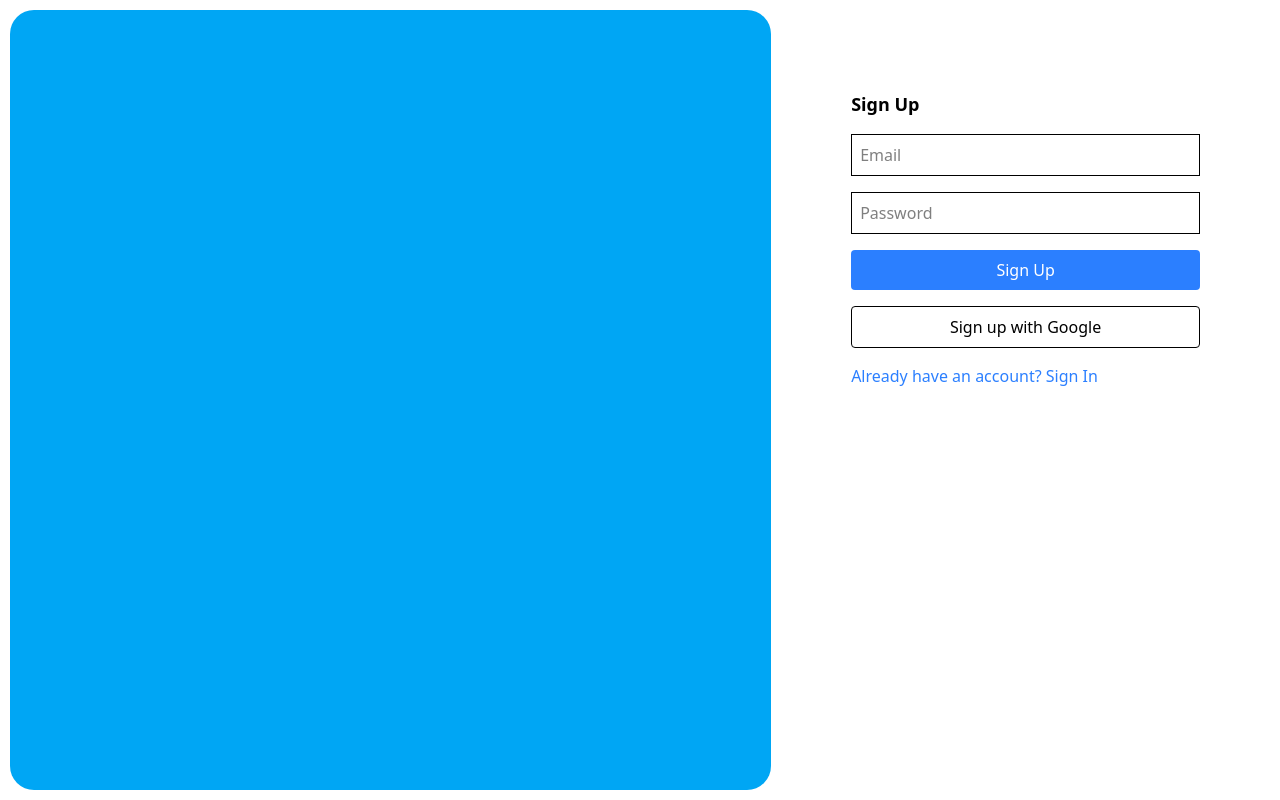
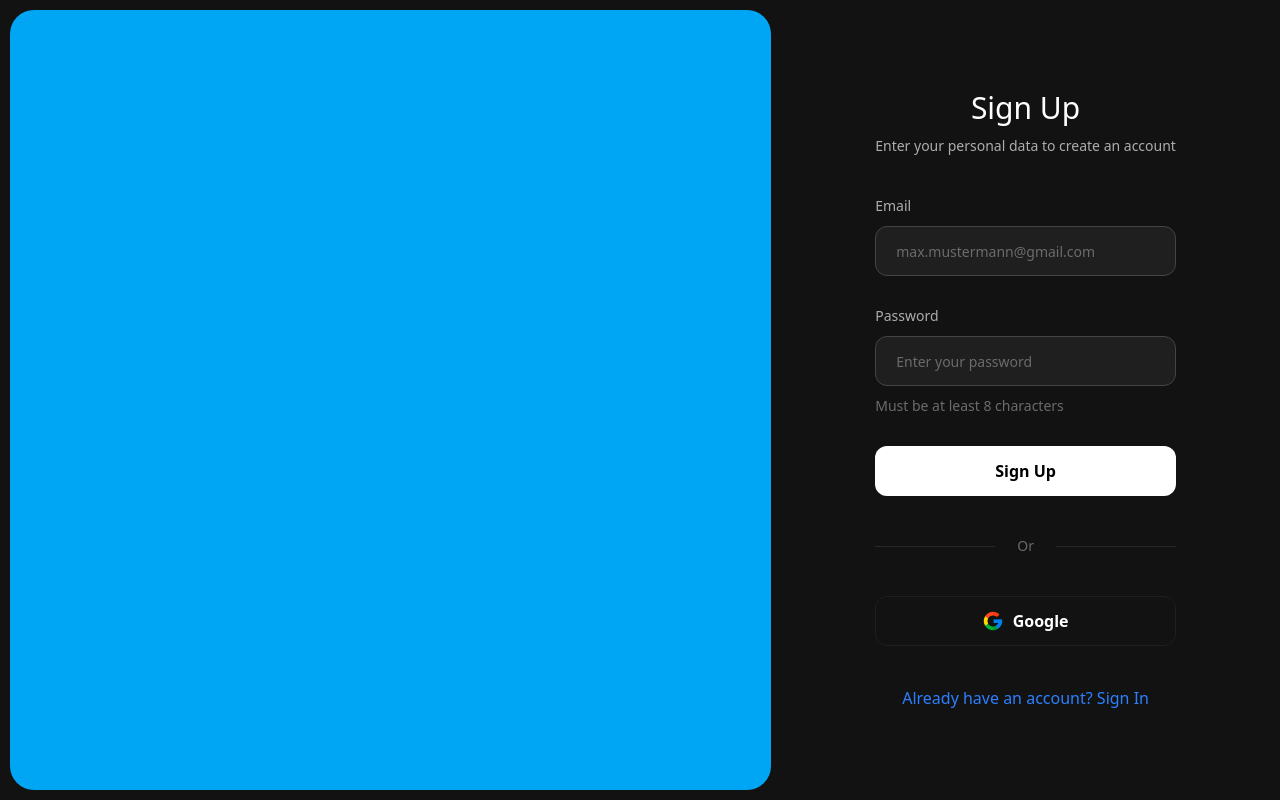
Before and after one commit to ArthurKunz/login, a Next.js app: page /pages/auth in a window 1280 px wide. Built offline with nearby package versions, Linux system fonts and the light colour scheme; no server answers.

Commit message:
main task: added forgot password section (change password doesnt work anymore)(also did many other things, its a messy commit) | code supabase

```diff
--- a/app/components/signin.tsx
+++ b/app/components/signin.tsx
@@ -8,9 +8,15 @@ interface SignInProps {
     onGoToSignUp: () => void
 }
 
+type SignInStep = 'signin' | 'forgot' | 'forgot-sent'
+
 export default function SignIn({ onSuccess, onGoToSignUp }: SignInProps) {
     const [email, setEmail] = useState('')
     const [password, setPassword] = useState('')
+    const [step, setStep] = useState<SignInStep>('signin')
+    const [resetEmail, setResetEmail] = useState('')
+
+
 
     const handleSignIn = async (e: React.FormEvent) => {
         e.preventDefault()
@@ -23,6 +29,8 @@ export default function SignIn({ onSuccess, onGoToSignUp }: SignInProps) {
         }
     }
 
+
+
     const handleGoogleSignIn = async () => {
         const { error } = await supabase.auth.signInWithOAuth({
             provider: 'google',
@@ -33,6 +41,72 @@ export default function SignIn({ onSuccess, onGoToSignUp }: SignInProps) {
             alert(error.message)
         }
     }
+
+
+
+    const handleForgotPassword = async (e: React.FormEvent) => {
+        e.preventDefault()
+        const { error } = await supabase.auth.resetPasswordForEmail(resetEmail)
+        if (error) {
+            alert(error.message)
+        } else {
+            setStep('forgot-sent')
+        }
+    }
+
+
+
+    if (step === 'forgot') {
+        return (
+            <form onSubmit={handleForgotPassword} className='flex flex-col gap-4'>
+                <h2 className='text-lg font-bold'>Reset Password</h2>
+                <p className='text-sm text-gray-400'>
+                    Enter your email and we'll send you a reset link.
+                </p>
+                <input
+                    type='email'
+                    placeholder='Email'
+                    value={resetEmail}
+                    className='p-2 border'
+                    onChange={(e) => setResetEmail(e.target.value)}
+                    required
+                />
+                <button type='submit' className='bg-blue-500 text-white p-2 rounded'>
+                    Send Reset Link
+                </button>
+                <button
+                    type='button'
+                    onClick={() => setStep('signin')}
+                    className='text-blue-500 hover:underline text-left'
+                >
+                    ← Back to Sign In
+                </button>
+            </form>
+        )
+    }
+
+
+
+    if (step === 'forgot-sent') {
+        return (
+            <div className='flex flex-col gap-4'>
+                <h2 className='text-lg font-bold'>Check your email</h2>
+                <p className='text-sm text-gray-400'>
+                    We sent a password reset link to <strong>{resetEmail}</strong>.
+                    Click the link in the email to set a new password.
+                </p>
+                <button
+                    type='button'
+                    onClick={() => setStep('signin')}
+                    className='text-blue-500 hover:underline text-left'
+                >
+                    Back to Sign In
+                </button>
+            </div>
+        )
+    }
+
+
 
     return (
         <form onSubmit={handleSignIn} className='flex flex-col gap-4'>
@@ -53,6 +127,13 @@ export default function SignIn({ onSuccess, onGoToSignUp }: SignInProps) {
                 onChange={(e) => setPassword(e.target.value)}
                 required
             />
+            <button
+                type='button'
+                onClick={() => setStep('forgot')}
+                className='text-sm text-blue-500 hover:underline text-right'
+            >
+                Forgot password?
+            </button>
             <button type="submit" className='bg-blue-500 text-white p-2 rounded'>Sign In</button>
             <button type="button" onClick={handleGoogleSignIn} className="bg-white border p-2 rounded w-full">
                 Sign In with Google
--- a/app/components/signup.tsx
+++ b/app/components/signup.tsx
@@ -2,6 +2,8 @@
 
 import { useState } from 'react'
 import { supabase } from '../../utils/supabase/client'
+import Image from 'next/image'
+import Google from '../assets/Google.png'
 
 interface SignUpProps {
     onSuccess: (email: string) => void
@@ -31,33 +33,53 @@ export default function SignUp({ onSuccess, onGoToSignIn }: SignUpProps) {
       if (error) {
         console.error('Google signup error:', error)
         alert(error.message)
-        } else {
-            onSuccess(email)
       }
     }
 
     return (
-        <form onSubmit={handleSignUp} className='flex flex-col gap-4'>
-            <h2 className='text-lg font-bold'>Sign Up</h2>
+      <div className='flex flex-col items-center gap-10'>
+        <div className='w-full flex flex-col items-center gap-2.5'>
+          <span className='text-white text-3xl font-md'>Sign Up</span>
+          <span className='text-[#adadad] text-sm'>Enter your personal data to create an account</span>
+        </div>
+        <form onSubmit={handleSignUp} className='w-full flex flex-col items-center gap-7.5'>
+            <div className='w-full flex flex-col gap-2.5'>
+              <label className='text-[#adadad] text-sm'>Email</label>
               <input
                   type="email"
-                placeholder="Email"
+                  placeholder="max.mustermann@gmail.com"
                   value={email}
-                className="p-2 border"
+                  className="w-full px-5 border bg-[#1f1f1f] border-[#444444] placeholder:text-[#6b6b6b] placeholder:text-sm h-12.5 rounded-xl"
                   onChange={(e) => setEmail(e.target.value)}
                   required
               />
+            </div>
+            <div className='w-full flex flex-col gap-2.5'>
+              <label className='text-[#adadad] text-sm'>Password</label>
               <input
                   type="password"
-                placeholder="Password"
+                  placeholder="Enter your password"
                   value={password}
-                className="p-2 border"
+                  className="w-full px-5 border bg-[#1f1f1f] border-[#444444] placeholder:text-[#6b6b6b] placeholder:text-sm h-12.5 rounded-xl"
                   onChange={(e) => setPassword(e.target.value)}
                   required
               />
-            <button type="submit" className="bg-blue-500 text-white p-2 rounded">Sign Up</button>
-            <button type="button" onClick={handleGoogleSignUp} className="bg-white border p-2 rounded w-full">Sign up with Google</button>
-            <button type="button" onClick={onGoToSignIn} className='text-blue-500 hover:underline text-left'>Already have an account? Sign In</button>
+              <span className='text-[#6b6b6b] text-sm'>Must be at least 8 characters</span>
+            </div>
+            <button type="submit" className="w-full bg-white text-black p-2 rounded-xl h-12.5 font-semibold">Sign Up</button>
         </form>
+        <div className='w-full flex justify-between items-center'>
+          <div className='w-4/10 h-0.25 bg-[#282828]'></div>
+          <span className='text-[#6b6b6b] text-sm'>Or</span>
+          <div className='w-4/10 h-0.25 bg-[#282828]'></div>
+        </div>
+        <button type="button" onClick={handleGoogleSignUp} className="border border-1.5 text-md border-[#1f1f1f] p-2 rounded-xl h-12.5 w-full">
+          <div className='flex justify-center items-center gap-2.5'>
+            <Image className='w-5 h-5' src={Google} alt="description"/>
+            <span className='font-semibold text-white text-md'>Google</span>
+          </div>
+          </button>
+        <button type="button" onClick={onGoToSignIn} className='text-blue-500 hover:underline text-left'><span>Already have an account? </span>Sign In</button>
+      </div>
     )
 }
--- a/app/page.tsx
+++ b/app/page.tsx
@@ -1,21 +1,39 @@
 'use client'
 
 import { useRouter } from 'next/navigation'
-import { useEffect, useState } from 'react'
+import { useEffect } from 'react'
 import { supabase } from '../utils/supabase/client'
 
 export default function Rootpage() {
   const router = useRouter()
 
-
-
   useEffect(() => {
     const checkUser = async () => {
       const { data: { session } } = await supabase.auth.getSession()
-      if (session) router.push('/pages/home')
-      else router.push('/pages/auth')
+
+      if (!session) {
+        router.push('/pages/auth')
+        return
+      }
+
+      // Check if user has already set up a profile
+      const { data: profile } = await supabase
+        .from('profiles')
+        .select('id')
+        .eq('id', session.user.id)
+        .single()
+
+      if (profile) {
+        // Profile exists → go to home
+        router.push('/pages/home')
+      } else {
+        // No profile yet → go to onboarding
+        router.push('/pages/auth?step=onboarding')
+      }
     }
+
     checkUser()
-  }, [])
+  }, [router])
+
   return null
 }
--- a/app/pages/auth/page.tsx
+++ b/app/pages/auth/page.tsx
@@ -1,25 +1,52 @@
 'use client'
 
-import { useState } from 'react'
-import { useRouter } from 'next/navigation'
+import { useState, useEffect } from 'react'
+import { useRouter, useSearchParams } from 'next/navigation'
 import SignIn from '../../components/signin'
 import SignUp from '../../components/signup'
 import Verify from '../../components/verify'
 import Onboarding from '../../components/onboarding'
-
+import ChangePasswordPage from '../../settings/change-password/page'
+import { supabase } from '../../../utils/supabase/client'
 
 export default function AuthPage() {
     const router = useRouter()
-    const [step, setStep] = useState<'signup' | 'signin' | 'verify' | 'onboarding'>('signup')
+    const searchParams = useSearchParams()
+    const [step, setStep] = useState<'signup' | 'signin' | 'verify' | 'onboarding' | 'reset-password'>('signup')
     const [signupEmail, setSignupEmail] = useState('')
 
+
+
+    useEffect(() => {
+        const stepParam = searchParams.get('step')
+        if (stepParam === 'onboarding') {
+            setStep('onboarding')
+        }
+        if (stepParam === 'reset-password') {
+            setStep('reset-password')  // add this to your union type
+        }
+    }, [searchParams])
+
+
+
+    useEffect(() => {
+        const { data: { subscription } } = supabase.auth.onAuthStateChange((event, session) => {
+            if (event === 'PASSWORD_RECOVERY') {
+                setStep('reset-password')
+            }
+        })
+
+        return () => subscription.unsubscribe()
+    }, [])
+
+
+
     return (
-        <div className='w-screen h-screen flex justify-between bg-white py-2.5'>
+        <div className='w-screen h-screen flex justify-between bg-[#121212] py-2.5'>
             <div className='w-3/5 h-full bg-sky-500 rounded-3xl ml-2.5'>
 
             </div>
-            <div className='w-2/5 h-full px-20 py-20'>
-
+            <div className='w-2/5 h-full px-20 py-20 flex items-center justify-center'>
                 {step === 'signup' && (
                     <SignUp
                         onSuccess={(email) => {
@@ -49,7 +76,9 @@ export default function AuthPage() {
                         onGoToSignUp={() => setStep('signup')}
                     />
                 )}
-
+                {step === 'reset-password' && (
+                    <ChangePasswordPage onSuccess={() => router.push('/pages/home')}/>
+                )}
             </div>
         </div>
     )
--- a/app/settings/change-data/page.tsx
+++ b/app/settings/change-data/page.tsx
@@ -48,7 +48,7 @@ export default function ChangeDataPage () {
           .eq('id', session.user.id)
 
         if (error) alert(error.message)
-        else router.push('/home')
+        else router.push('/pages/home')
     }
 
 
--- a/package.json
+++ b/package.json
@@ -10,7 +10,7 @@
   },
   "dependencies": {
     "@supabase/ssr": "^0.9.0",
-    "@supabase/supabase-js": "^2.99.1",
+    "@supabase/supabase-js": "^2.100.0",
     "lucide-react": "^0.577.0",
     "next": "16.1.6",
     "react": "19.2.3",
--- a/utils/supabase/client.ts
+++ b/utils/supabase/client.ts
@@ -1,6 +1,6 @@
-import { createClient } from '@supabase/supabase-js'
+import { createBrowserClient } from '@supabase/ssr'
 
-const supabaseUrl = process.env.NEXT_PUBLIC_SUPABASE_URL!
-const supabaseAnonKey = process.env.NEXT_PUBLIC_SUPABASE_ANON_KEY!
-
-export const supabase = createClient(supabaseUrl, supabaseAnonKey)
+export const supabase = createBrowserClient(
+    process.env.NEXT_PUBLIC_SUPABASE_URL!,
+    process.env.NEXT_PUBLIC_SUPABASE_ANON_KEY!
+)
```
Also changed, not shown: app/pages/auth/callback/route.ts (added, +41 -0 lines), app/settings/change-password/page.tsx (+7 -6 lines), app/assets/Google.png (added), 1 other file (tests, documents, lock files or other folders). Lines whose indentation alone changed are shown as unchanged.
